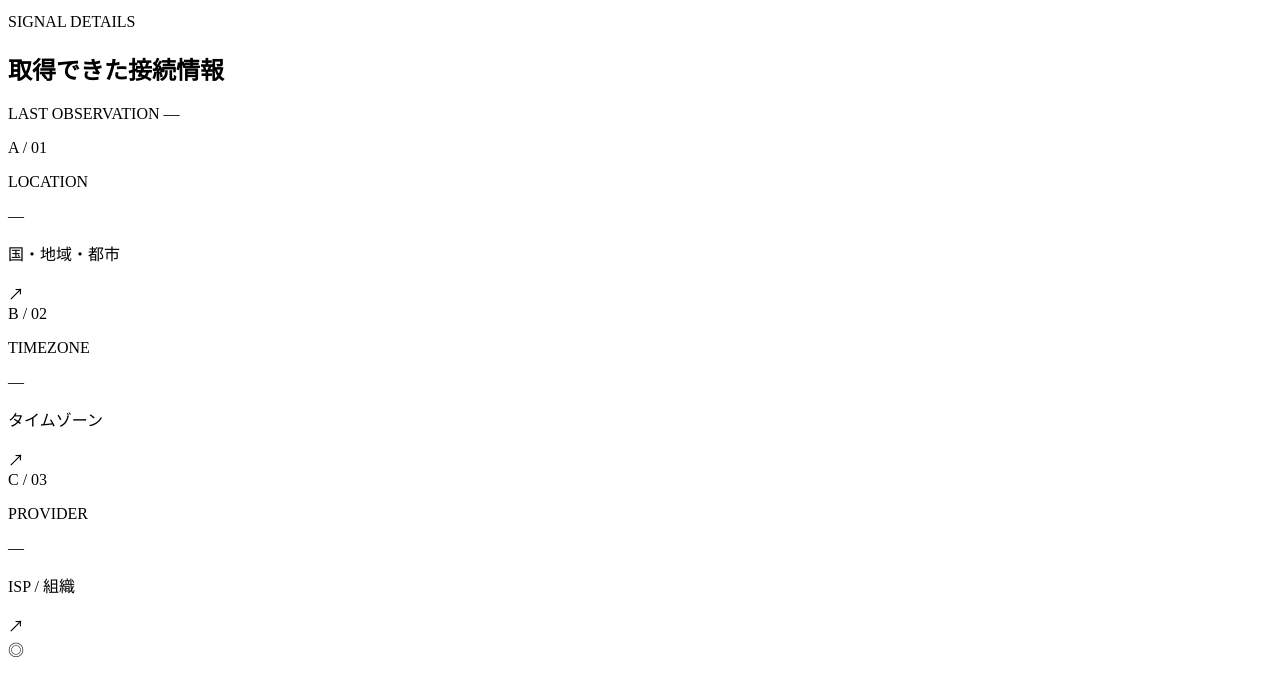
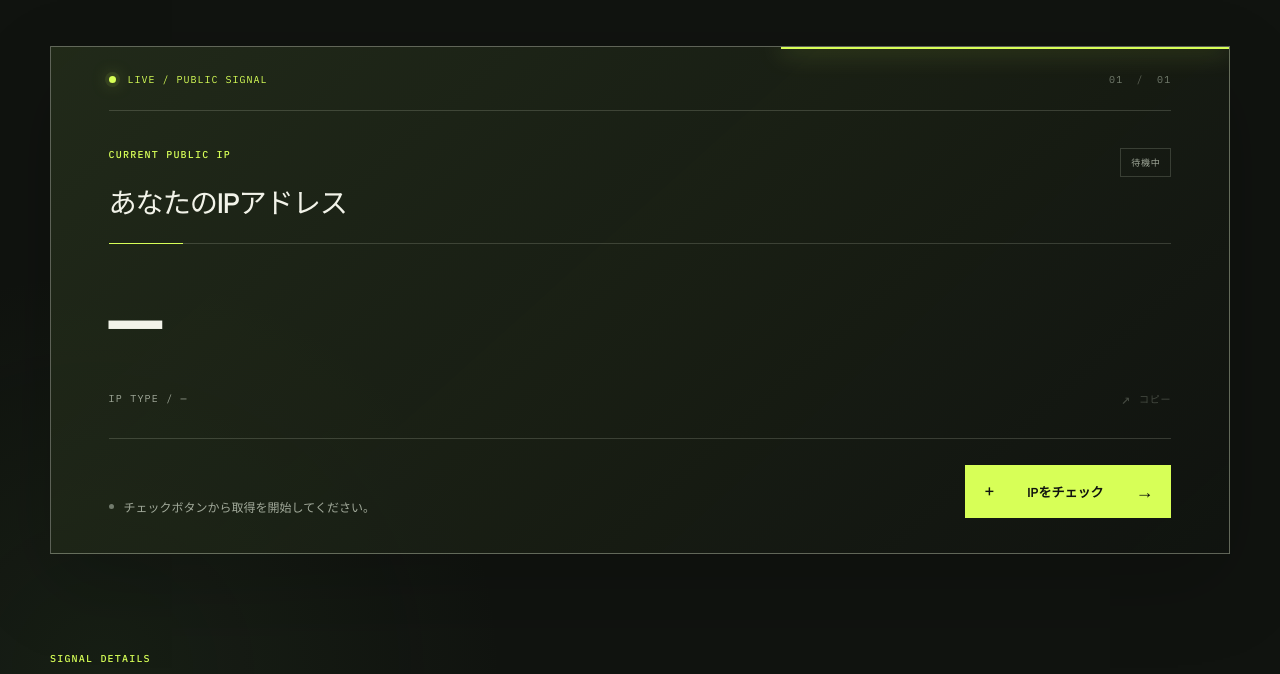
Before and after one commit to bananeko12345/ip-check, a website: page index.html in a window 1280 px wide. Shown: the part 492-1166 px from the top of the page. Drawn offline with Linux system fonts and the light colour scheme; the site is published under a folder, as on GitHub Pages, so addresses that start at the root find nothing.

Commit message:
Fix relative asset paths for GitHub Pages

```diff
--- a/index.html
+++ b/index.html
@@ -9,8 +9,8 @@
     <link rel="preconnect" href="https://fonts.googleapis.com" />
     <link rel="preconnect" href="https://fonts.gstatic.com" crossorigin />
     <link href="https://fonts.googleapis.com/css2?family=IBM+Plex+Mono:wght@400;500;600&family=Noto+Sans+JP:wght@400;500;600;700&family=Space+Grotesk:wght@400;500;600;700&display=swap" rel="stylesheet" />
-    <link rel="stylesheet" href="/styles.css" />
-    <script src="/app.js" defer></script>
+    <link rel="stylesheet" href="styles.css" />
+    <script src="app.js" defer></script>
   </head>
   <body>
     <div class="site-shell">
```
